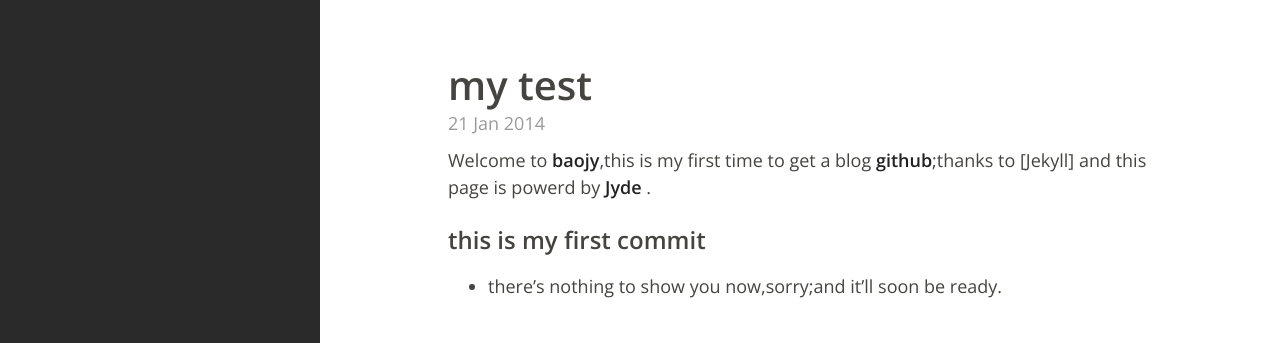
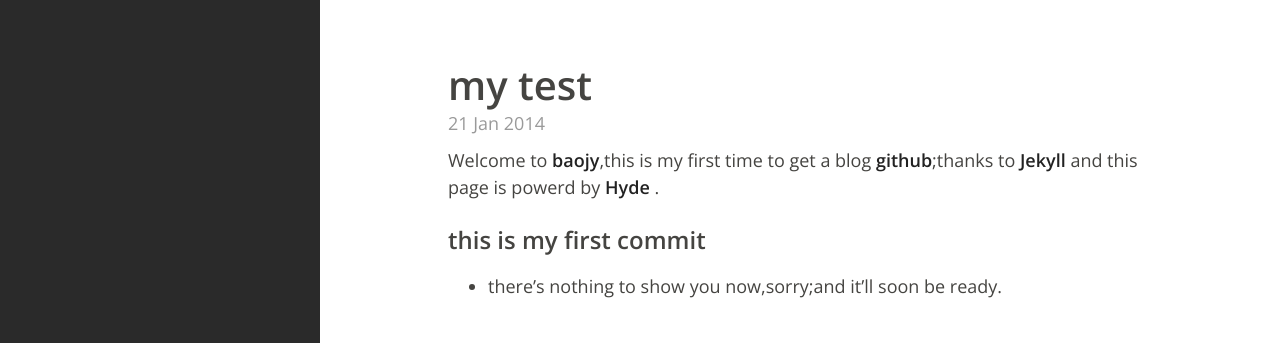
Before and after one commit to baojy/baojy.github.com, a Jekyll site: the page built from _posts/2014-01-21-my-test.md, in a window 1280 px wide. Shown: the top 343 px of the page. Built offline with Jekyll 4.4.1, drawn with Linux system fonts in a browser that asks for light colours; Markdown is read by kramdown in place of the engine named in the settings.

Commit message:
some bugs

```diff
--- a/_posts/2014-01-21-my-test.md
+++ b/_posts/2014-01-21-my-test.md
@@ -3,7 +3,7 @@ layout: post
 title: my test
 ---
 
-Welcome to [baojy](baojy.github.com),this is my first time to get a blog [github](www.github.com);thanks to [Jekyll] and this page is powerd by [Jyde](http://jekyllrb.com) .
+Welcome to [baojy](baojy.github.com),this is my first time to get a blog [github](www.github.com);thanks to [Jekyll](http://jekyllrb.com) and this page is powerd by [Hyde](http://mdo.github.io/hyde) .
 
 ### this is my first commit
 
```
